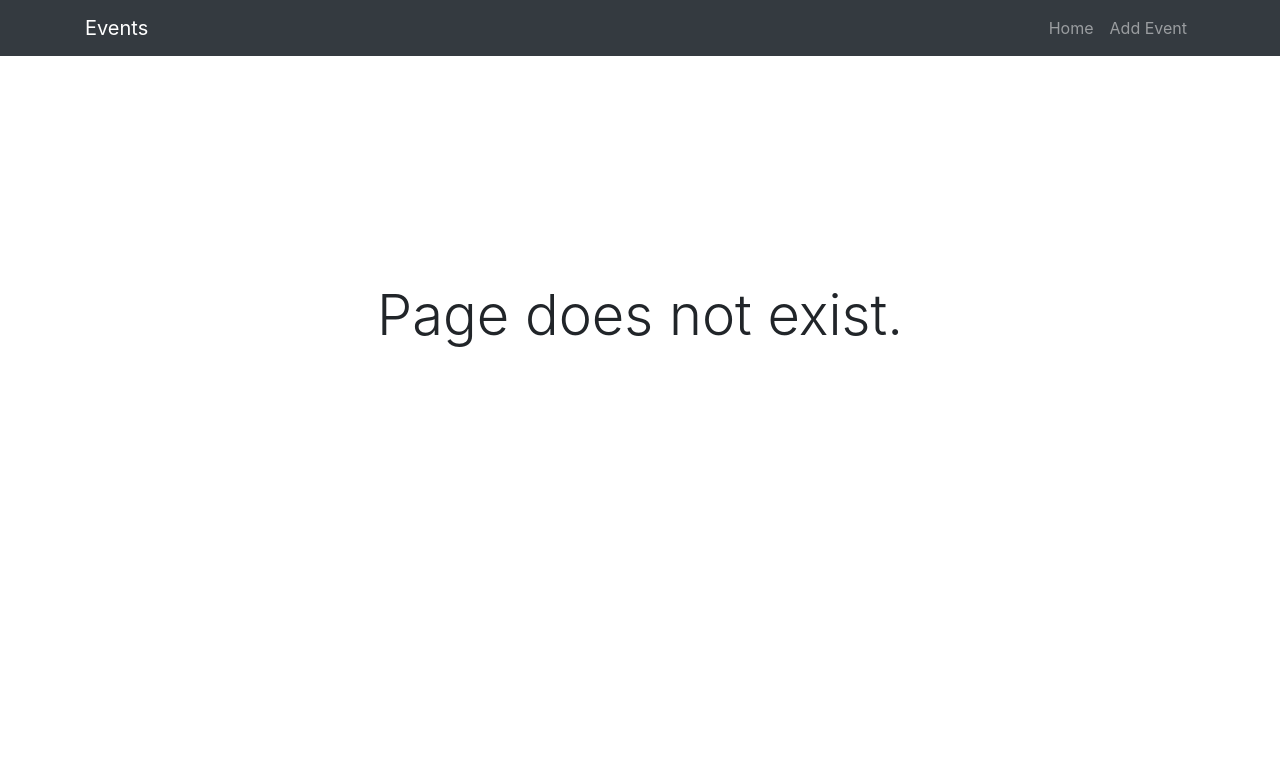
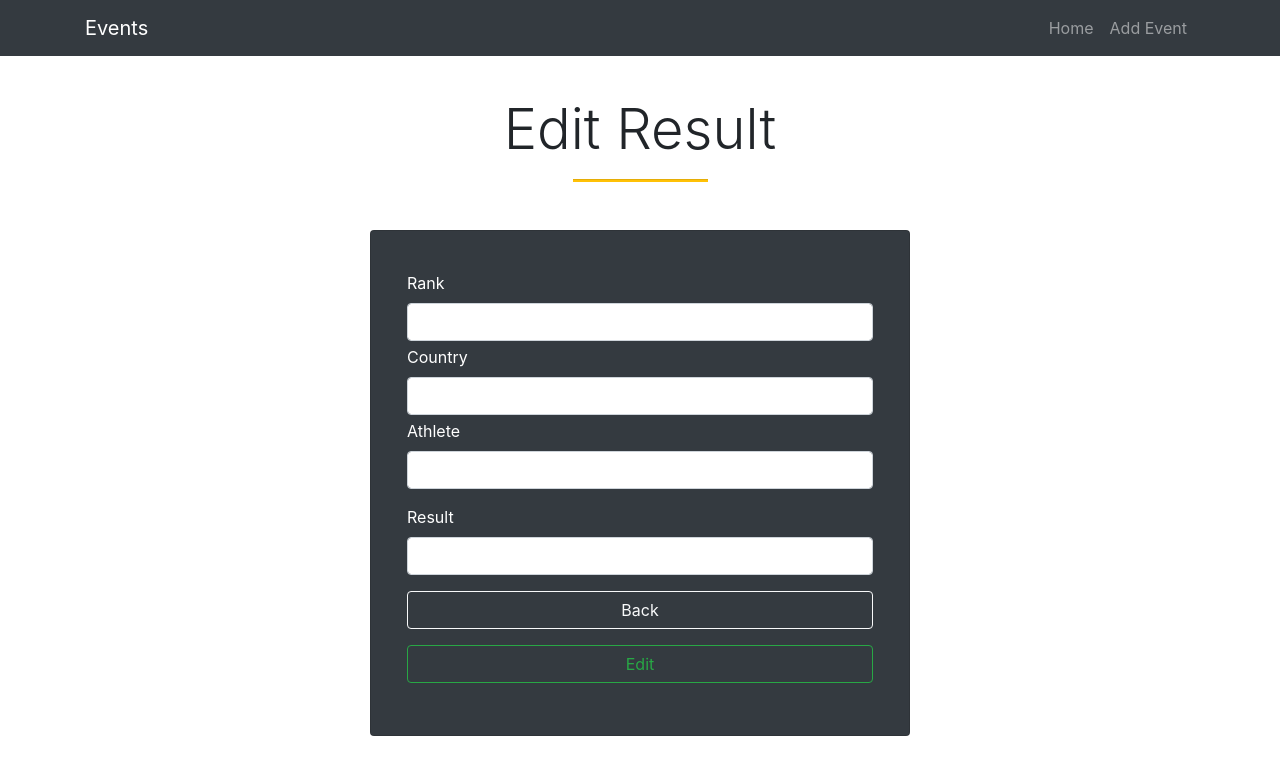
Before and after one commit to redroses44/multi-contest-results, a React (Create React App) app in the folder client/: page /1/1 in a window 1280 px wide. Shown: the top 774 px of the page. Built offline with nearby package versions, Linux system fonts and the light colour scheme; no server answers.

Commit message:
edit done

```diff
--- a/client/src/App.js
+++ b/client/src/App.js
@@ -25,7 +25,7 @@ class App extends Component {
           <Route exact path="/add" component={AddEvent} />
           <Route exact path="/" component={Events} />
           <Route exact path="/event/:id" component={EventResults} />
-          <Route exact path="/edit/:id/" component={EditEvent} />
+          <Route exact path="/:eventName/:id/" component={EditEvent} />
           <Route component={PageNotFound} />
         </Switch>
       </Router>
--- a/client/src/components/events/EditEvent.js
+++ b/client/src/components/events/EditEvent.js
@@ -1,17 +1,104 @@
 import React, { Component } from 'react'
 import axios from 'axios'
+import { Link } from 'react-router-dom'
 
 class EditEvent extends Component {
   constructor() {
     super()
     this.state = {
-      event: {}
+      result: {},
+      rank: '',
+      country: '',
+      athlete: '',
+      time: ''
     }
   }
+
+  onSubmit = async e => {
+    e.preventDefault()
+    const editedResult = {
+      rank: this.state.rank,
+      country: this.state.country,
+      athlete: this.state.athlete,
+      time: this.state.time
+    }
+    await axios.put(`http://localhost:5000/api/results/${this.props.match.params.eventName}/${this.props.match.params.id}`, editedResult)
+    await this.props.history.push('/')
+  }
+
+  onChange = e => {
+    this.setState({ [e.target.name]: e.target.value })
+  }
+
+  async componentDidMount() {
+    const response = await axios.get(`http://localhost:5000/api/results/${this.props.match.params.eventName}/${this.props.match.params.id}`)
+
+    response.data.forEach(line => {
+      this.setState({ result: line })
+    })
+
+    this.setState({
+      rank: this.state.result.rank,
+      athlete: this.state.result.athlete,
+      country: this.state.result.country,
+      time: this.state.result.time
+    })
+  }
   render() {
+    const { rank, time, country, athlete } = this.state
     return (
-      <div className="mt-5">
-        <h1>Edit</h1>
+      <div className="mt-5 container">
+        <div className="row">
+          <div className="col-md-6 mx-auto">
+            <h1 className="display-4 text-center mt-5">Edit Result</h1>
+            <hr className="bg-warning w-25" style={{ height: '2px' }} />
+            <div className="card p-3 bg-dark text-white mt-5">
+              <div className="card-body">
+                <form onSubmit={this.onSubmit}>
+                  <div className="form-group my-1">
+                    <label htmlFor="rank">Rank</label>
+                    <input
+                      type="text"
+                      name="rank"
+                      onChange={this.onChange}
+                      className="form-control"
+                      value={rank}
+                    />
+                  </div>
+                  <div className="form-group my-1">
+                    <label htmlFor="country">Country</label>
+                    <input
+                      type="text"
+                      name="country"
+                      onChange={this.onChange}
+                      className="form-control"
+                      value={country} />
+                  </div>
+                  <div className="form-group my-1">
+                    <label htmlFor="athlete">Athlete</label>
+                    <input
+                      type="text"
+                      name="athlete"
+                      onChange={this.onChange}
+                      className="form-control"
+                      value={athlete} />
+                  </div>
+                  <div className="form-group my-3">
+                    <label htmlFor="time">Result</label>
+                    <input
+                      type="text"
+                      className="form-control"
+                      value={time}
+                      name="time"
+                      onChange={this.onChange} />
+                  </div>
+                  <Link to={`/event/5cade3879f562f24b8107fad`} className="btn btn-outline-light btn-block">Back</Link>
+                  <input type="submit" value="Edit" className="btn btn-outline-success btn-block my-3" />
+                </form>
+              </div>
+            </div>
+          </div>
+        </div>
       </div>
     )
   }
--- a/client/src/components/events/EventResults.js
+++ b/client/src/components/events/EventResults.js
@@ -72,7 +72,7 @@ class EventResults extends Component {
           <td>{result.time}</td>
           <td>{result.rank <= 15 ? (result.time * pointsConstant).toFixed(1) : 0}</td>
           <td>
-            <Link to={`/edit/${result._id}`} className="btn btn-success">Edit</Link>
+            <Link to={`/${eventName}/${result._id}`} className="btn btn-success">Edit</Link>
           </td>
           <td>
             <button className="btn btn-danger" onClick={this.onDelete.bind(this, result._id)}>Delete</button>
```
Also changed, not shown: 1 other file (tests, documents, lock files or other folders).
